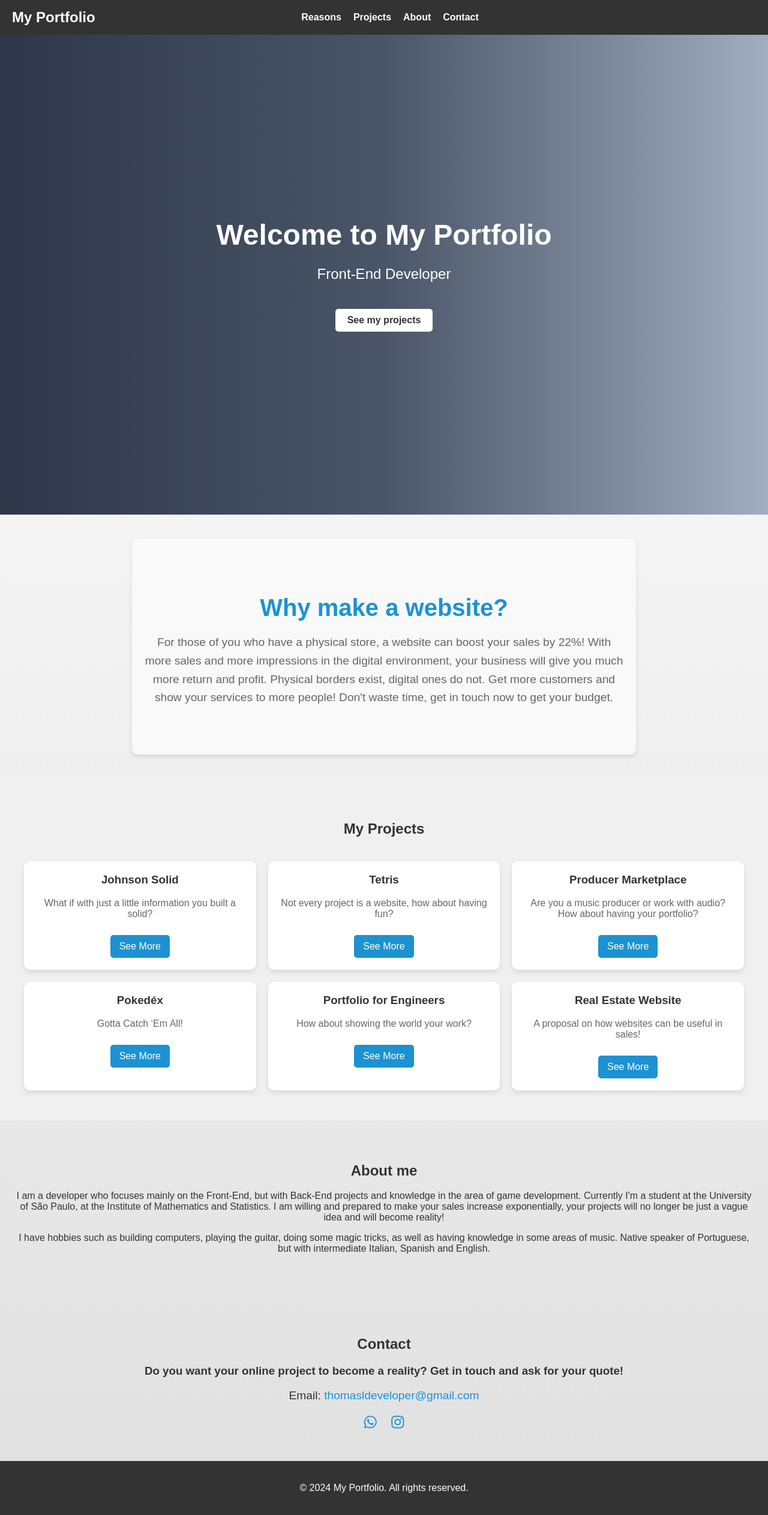
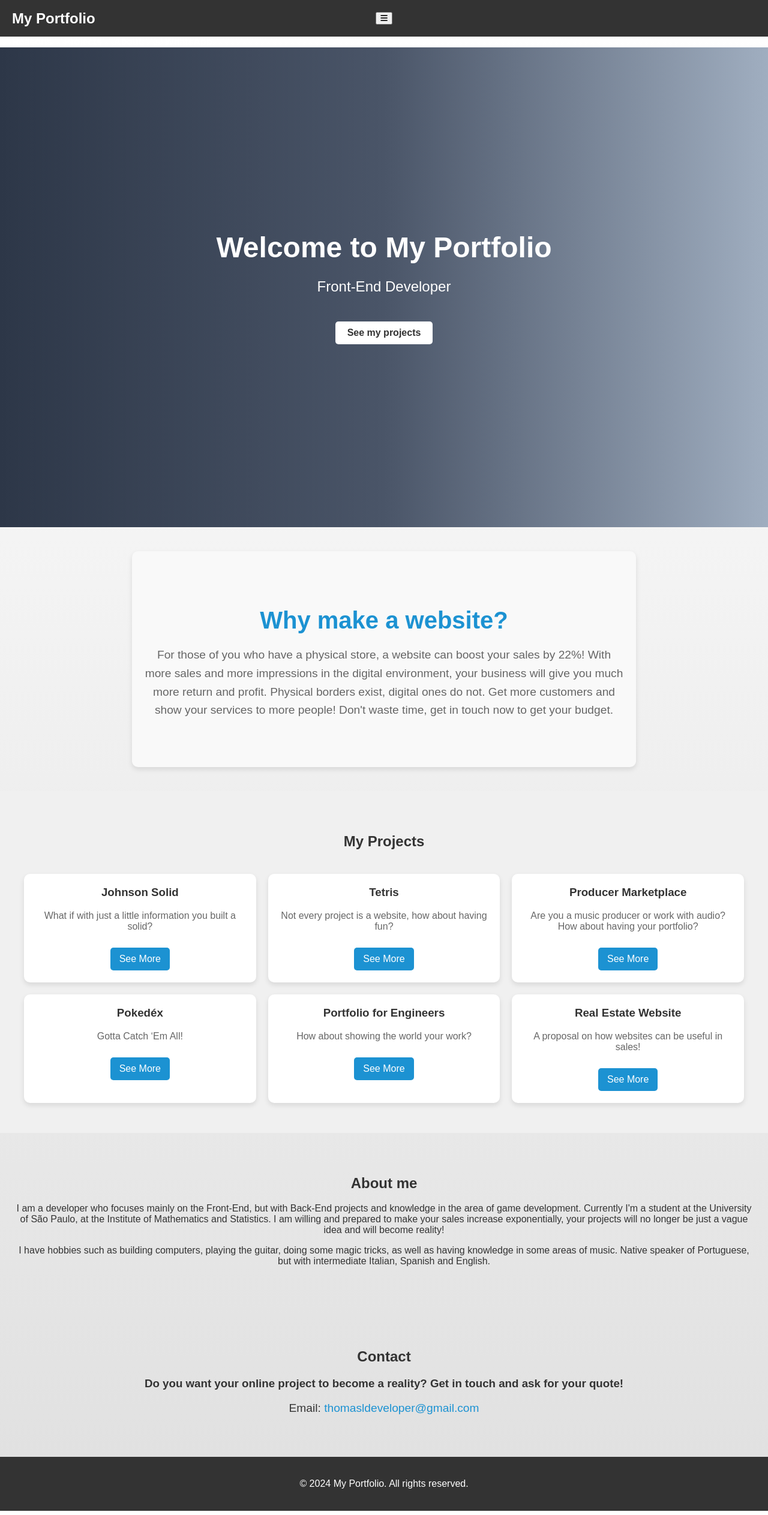
Before and after one commit to Thomas-Santesso/thomas-santesso.github.io, a plain HTML site: page index.html in a window 1280 px wide. Shown: the whole page at 60% size. Drawn offline with Linux system fonts and the light colour scheme.

Commit message:
Update index.html

```diff
--- a/index.html
+++ b/index.html
@@ -10,15 +10,19 @@
 <body>
     <header>
         <div class="logo">My Portfolio</div>
+        <button class="menu-btn" onclick="toggleSidebar()"><i class="fas fa-bars"></i></button>
+    </header>
+
+    <div id="sidebar" class="sidebar">
         <nav>
             <ul>
                 <li><a href="#motivos">Reasons</a></li>
                 <li><a href="#projetos">Projects</a></li>
                 <li><a href="#sobre">About</a></li>
-                <li><a href="#contato">Contact</a></li>
+                <li><a href="https://wa.me/5511944823399?text=Ol%C3%A1!%20Gostaria%20de%20saber%20um%20or%C3%A7amento%20para%20meu%20projeto!" target="_blank"><i class="fab fa-whatsapp"></i> WhatsApp</a></li>
             </ul>
         </nav>
-    </header>
+    </div>
 
     <section id="home" class="hero">
         <h1>Welcome to My Portfolio</h1>
@@ -80,14 +84,26 @@
         <h2>Contact</h2>
         <h3>Do you want your online project to become a reality? Get in touch and ask for your quote!</h3>
         <p>Email: <a href="mailto:thomasldeveloper@gmail.com">thomasldeveloper@gmail.com</a></p>
-        <div class="social-links">
-            <a href="https://wa.me/5511944823399?text=Ol%C3%A1!%20Gostaria%20de%20receber%20um%20or%C3%A7amento%20para%20meu%20projeto!" target="_blank" class="social-icon"><i class="fab fa-whatsapp"></i></a>
-            <a href="https://www.instagram.com/de_lirow/?hl=en" target="_blank" class="social-icon"><i class="fab fa-instagram"></i></a>
-        </div>
     </section>
 
     <footer>
         <p>&copy; 2024 My Portfolio. All rights reserved.</p>
     </footer>
+    <script>
+        function toggleSidebar() {
+            document.getElementById('sidebar').classList.toggle('active');
+        }
+
+        // Adiciona funcionalidade de hover para mostrar a barra lateral
+        document.addEventListener('DOMContentLoaded', function() {
+            const sidebar = document.getElementById('sidebar');
+            sidebar.addEventListener('mouseenter', function() {
+                sidebar.classList.add('active');
+            });
+            sidebar.addEventListener('mouseleave', function() {
+                sidebar.classList.remove('active');
+            });
+        });
+    </script>
 </body>
 </html>
```
